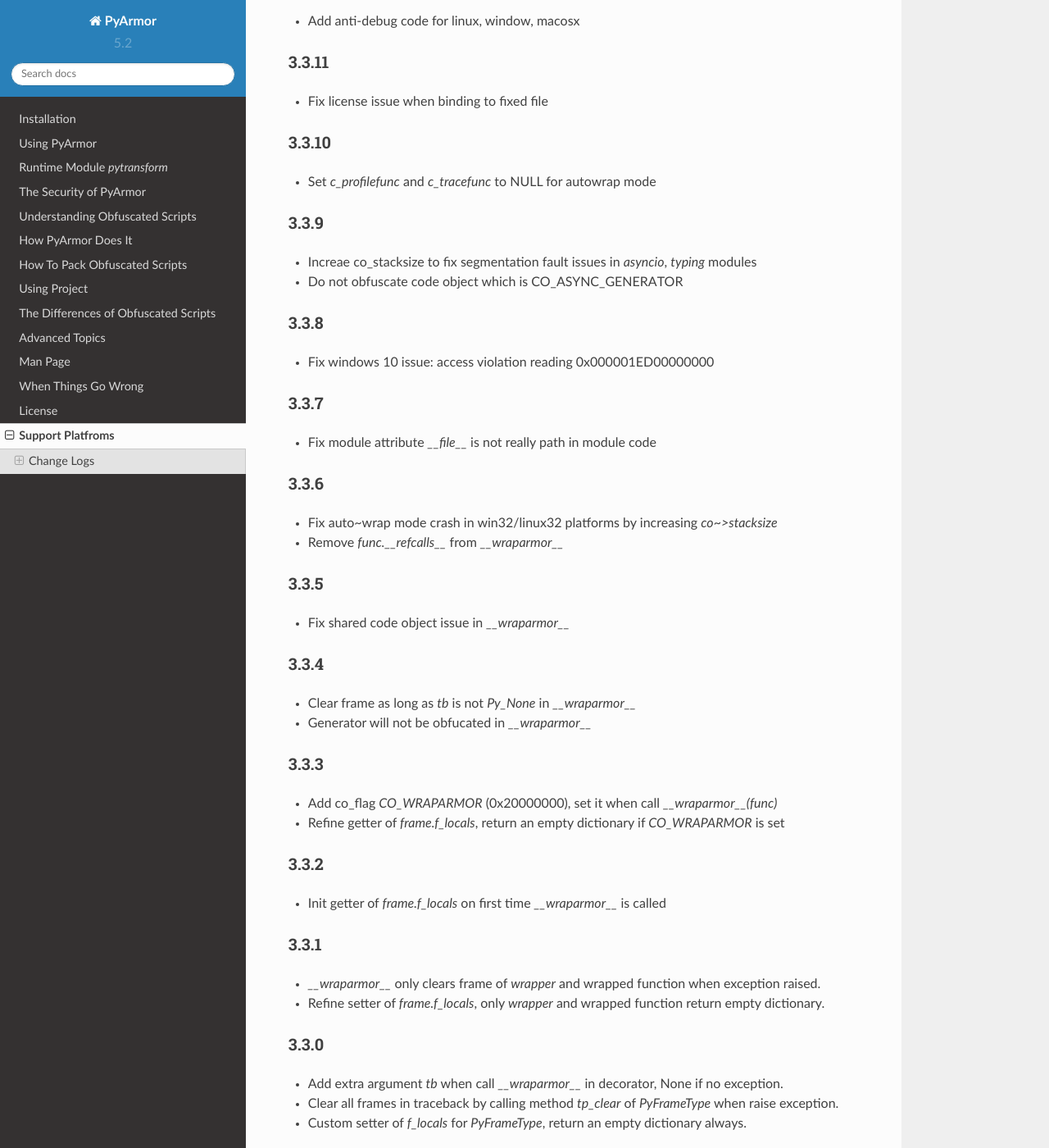
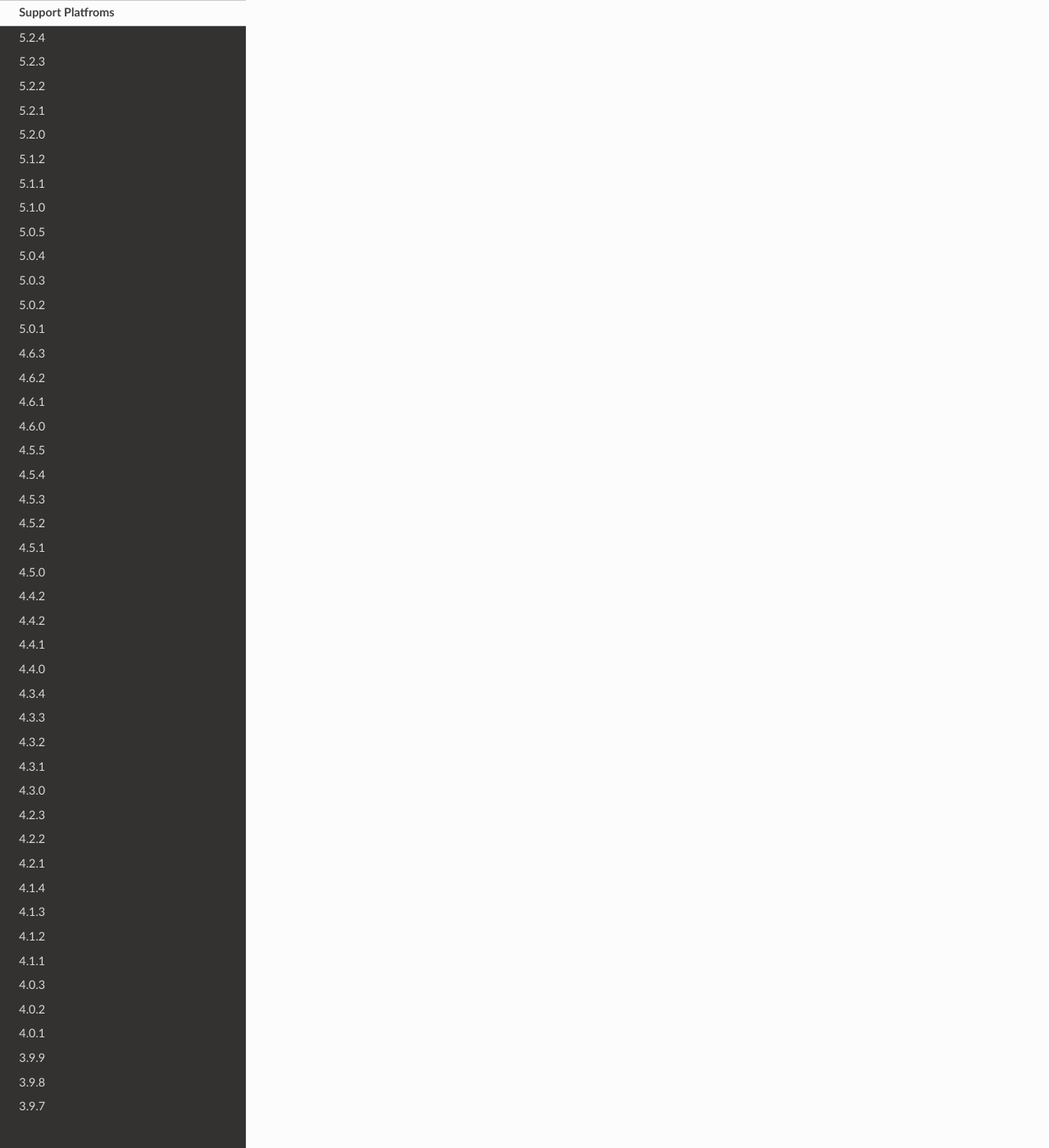
Before and after one commit to dashingsoft/pyarmor, a Sphinx documentation site: the page built from docs/platforms.rst, in a window 1280 px wide and 1400 px high, scrolled down 2770 px. Shown: the whole window at 82% size. Built offline with Sphinx 7.4.7 and the Read the Docs theme 2.0.0, drawn with Linux system fonts in a browser that asks for light colours; some of the changed text lies outside the part shown.

Commit message:
Move ChangeLog.rst to docs/change-logs.rst

```diff
--- a/docs/index.rst
+++ b/docs/index.rst
@@ -49,6 +49,7 @@
    questions
    license
    platforms
+   change-logs
 
 Indices and tables
 ==================
--- a/docs/platforms.rst
+++ b/docs/platforms.rst
@@ -100,209 +100,3 @@
      - x86_64
      - `_pytransform.so <http://pyarmor.dashingsoft.com/downloads/platforms/alpine/_pytransform.so>`_
      - Built with musl-1.1.21 for Docker
-
-Change Logs
------------
-
-5.1.5
-~~~~~
-
-* Refine error message when checking license failed.
-
-5.1.4
-~~~~~
-
-* Improve the security of dynamic library.
-
-5.1.3
-~~~~~
-
-* Fix issue: in restrict mode the bootstrap code in `__init__.py` will raise exception.
-
-5.1.2
-~~~~~
-
-* Improve security of PyArmor self
-
-5.1.1
-~~~~~
-
-* Remove runtime files `pyshield.key`, `pyshield.lic` and `product.key`, use `pytransform.py` instead
-* Refine `set_option`
-* Add new api `generate_pytransform_key`
-* Add new api `encrypt_code_object`
-
-5.0.3
-~~~~~
-
-* Fix newline issues for Python 26/30/31 in windows
-
-5.0.2
-~~~~~
-
-* Add `get_hd_info` to get hardware information, make others `get_xxx` static
-* Refine runtime error handle, and call `Py_Exit` quit if fatal error occurred
-
-5.0.1
-~~~~~
-
-Thanks to GNU lightning, from this version, the core routines are
-protected by JIT technicals. That is to say, there is no binary code
-in static file for core routines, they're generated in runtime.
-
-Fixed issues:
-
-* The module `multiprocessing` starts new process failed: `AttributeError: '__main__' object has no attribute 'f'`
-
-4.0.5
-~~~~~
-
-* Remove memcpy wrapper for linux platform
-
-4.0.4
-~~~~~
-
-* Fix EXTENDED_ARG instruction crash issue for Python3.6
-
-4.0.3
-~~~~~
-
-* Fix stack overflow issue when decoding license file
-
-4.0.2
-~~~~~
-
-* Add option `g_use_trial_license`
-* Check trial license only if `g_use_trial_license` is set
-
-4.0.1
-~~~~~
-
-* Add anti-debug code for linux, window, macosx
-
-3.3.11
-~~~~~~
-
-* Fix license issue when binding to fixed file
-
-3.3.10
-~~~~~~
-
-* Set `c_profilefunc` and `c_tracefunc` to NULL for autowrap mode
-
-3.3.9
-~~~~~
-
-* Increae co_stacksize to fix segmentation fault issues in `asyncio`, `typing` modules
-* Do not obfuscate code object which is CO_ASYNC_GENERATOR
-
-3.3.8
-~~~~~
-
-* Fix windows 10 issue: access violation reading 0x000001ED00000000
-
-3.3.7
-~~~~~
-
-* Fix module attribute `__file__` is not really path in module code
-
-3.3.6
-~~~~~
-
-* Fix auto~wrap mode crash in win32/linux32 platforms by increasing `co~>stacksize`
-* Remove `func.__refcalls__` from `__wraparmor__`
-
-3.3.5
-~~~~~
-
-* Fix shared code object issue in `__wraparmor__`
-
-3.3.4
-~~~~~
-
-* Clear frame as long as `tb` is not `Py_None` in `__wraparmor__`
-* Generator will not be obfucated in `__wraparmor__`
-
-3.3.3
-~~~~~
-
-* Add co_flag `CO_WRAPARMOR` (0x20000000), set it when call `__wraparmor__(func)`
-* Refine getter of `frame.f_locals`, return an empty dictionary if `CO_WRAPARMOR` is set
-
-3.3.2
-~~~~~
-
-* Init getter of `frame.f_locals` on first time `__wraparmor__` is called
-
-3.3.1
-~~~~~
-
-* `__wraparmor__` only clears frame of `wrapper` and wrapped function when exception raised.
-* Refine setter of `frame.f_locals`, only `wrapper` and wrapped function return empty dictionary.
-
-3.3.0
-~~~~~
-
-* Add extra argument `tb` when call `__wraparmor__` in decorator, None if no exception.
-* Clear all frames in traceback by calling method `tp_clear` of `PyFrameType` when raise exception.
-* Custom setter of `f_locals` for `PyFrameType`, return an empty dictionary always.
-
-3.2.9
-~~~~~
-
-* Do not touch `frame.f_locals` in `__wraparmor__`, let decorator able to do any thing.
-
-3.2.8
-~~~~~
-
-* Fix fast mode crashed problem in linux occasionally, because of copying overlapped memory.
-* Remove freevar `func` from `frame.f_locals` when raise exception in `__wraparmor__`
-* Set exception attribute `__traceback__` to `None` for Python3 when raise exception in `__wraparmor__`
-
-3.2.7
-~~~~~
-
-* Set `__file__` to real filename when importing obfuscated scripts, keep co_filename as `<frozen modname>`
-
-3.2.6
-~~~~~
-
-* Obfuscate core memebers of code object in `__wraparmor__`.
-
-3.2.5
-~~~~~
-
-* Refine frozen module name when obfuscating scripts, remove dotted name if it's not a package.
-
-3.2.4
-~~~~~
-
-* Strip `__init__` from filename when obfuscating scripts, replace it with package name.
-
-3.2.3
-~~~~~
-
-* Remove bracket from filename when obfuscating scripts, and add dotted preifx.
-
-3.2.2
-~~~~~
-
-* Change filename to `<frozen [modname]>` when obfuscate scripts, other than original filename
-
-3.2.1
-~~~~~
-
-* Change armor code, set module attribute `__file__` to filename in target machine other than in build machine.
-* Builtins function `__wraparmor__` only can be used in the decorator `wraparmor`
-
-3.2.0
-~~~~~
-
-* Clear CO_ENCRYPT flag after byte-code is restored.
-* Add builtin `__wraparmor__` to obfuscate func_code when function returns.
-
-3.1.9
-~~~~~
-
-* DO NOT run obfuscated scripts when Py_InteractiveFlag or Py_InspectFlag is set
-* Add restrict mode to avoid obfuscated scripts observed from no obfuscated scripts
```
Also changed, not shown: README.md (+3 -1 lines), docs/change-logs.rst (renamed from ChangeLog.rst).
